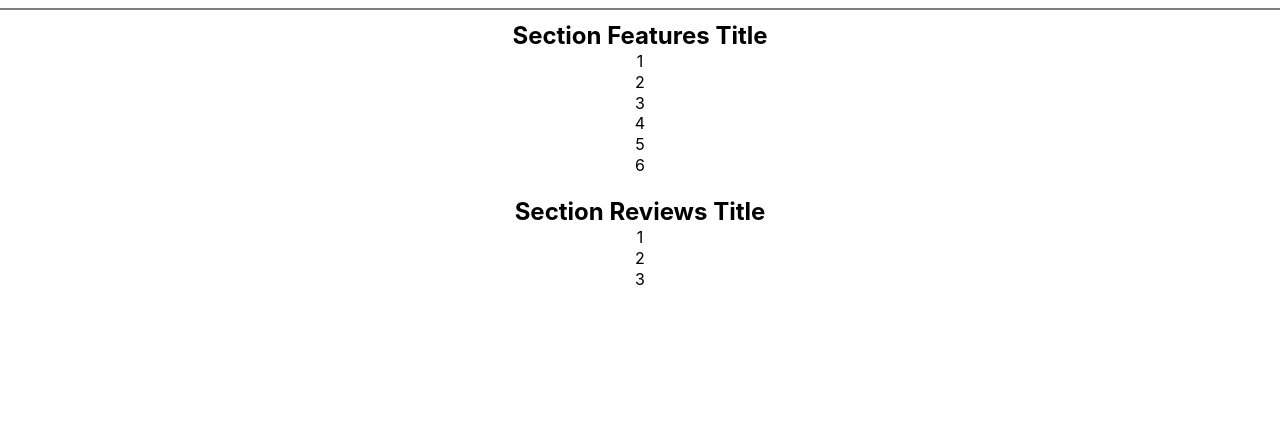
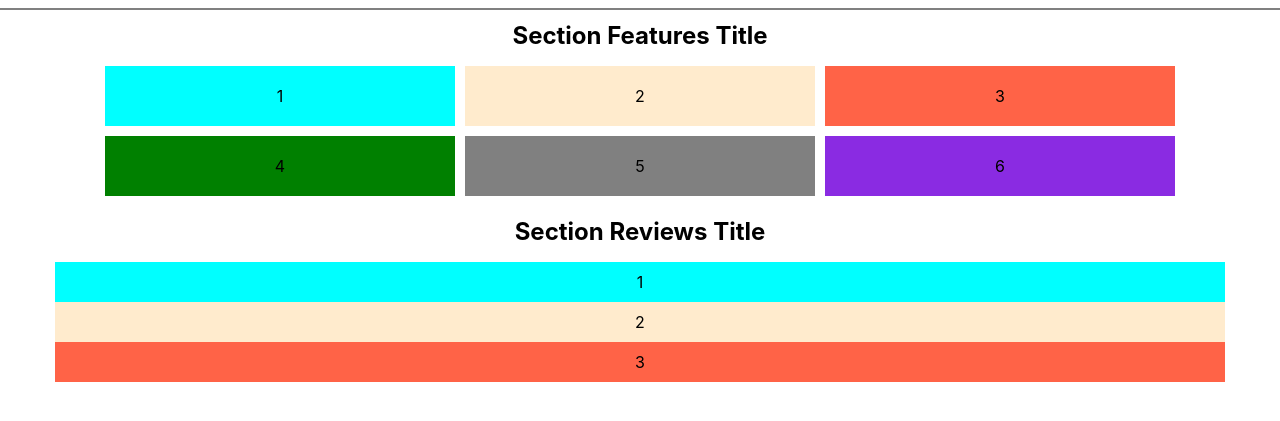
Before and after one commit to VlasiukOleg/responsive-design, a plain HTML site: page index.html in a window 1280 px wide. Shown: the part 53-474 px from the top of the page. Drawn offline with nearby package versions, Linux system fonts and the light colour scheme.

Commit message:
add media for tablet section features

```diff
--- a/css/styles.css
+++ b/css/styles.css
@@ -34,11 +34,27 @@ ul {
 }
 
 .container {
-  max-width: 1200px;
   margin: 0 auto;
   padding: 10px 15px;
 }
 
+@media (min-width: 480px) {
+  .container {
+    width: 480px;
+  }
+}
+
+@media (min-width: 768px) {
+  .container {
+    width: 768px;
+  }
+}
+
+@media (min-width: 1200px) {
+  .container {
+    width: 1200px;
+  }
+}
 /* Page-Header */
 
 .page-header {
@@ -57,4 +73,73 @@ ul {
   text-align: center;
 }
 
+.section-title {
+  margin-bottom: 15px;
+}
+
 /* Section-features */
+
+.features-item {
+  display: flex;
+  align-items: center;
+  justify-content: center;
+  height: 60px;
+  background-color: aqua;
+}
+
+.features-item:nth-of-type(2) {
+  background-color: blanchedalmond;
+}
+
+.features-item:nth-of-type(3) {
+  background-color: tomato;
+}
+
+.features-item:nth-of-type(4) {
+  background-color: green;
+}
+
+.features-item:nth-of-type(5) {
+  background-color: grey;
+}
+
+.features-item:nth-of-type(6) {
+  background-color: blueviolet;
+}
+
+@media (min-width: 768px) {
+  .features-list {
+    display: flex;
+    flex-wrap: wrap;
+    justify-content: center;
+    gap: 10px;
+  }
+
+  .features-item {
+    width: 350px;
+  }
+}
+
+@media (max-width: 767px) {
+  .features-item:not(:last-child) {
+    margin-bottom: 10px;
+  }
+}
+
+/* Section Reviews */
+
+.reviews-item {
+  display: flex;
+  align-items: center;
+  justify-content: center;
+  height: 40px;
+  background-color: aqua;
+}
+
+.reviews-item:nth-of-type(2) {
+  background-color: blanchedalmond;
+}
+
+.reviews-item:nth-of-type(3) {
+  background-color: tomato;
+}
```
